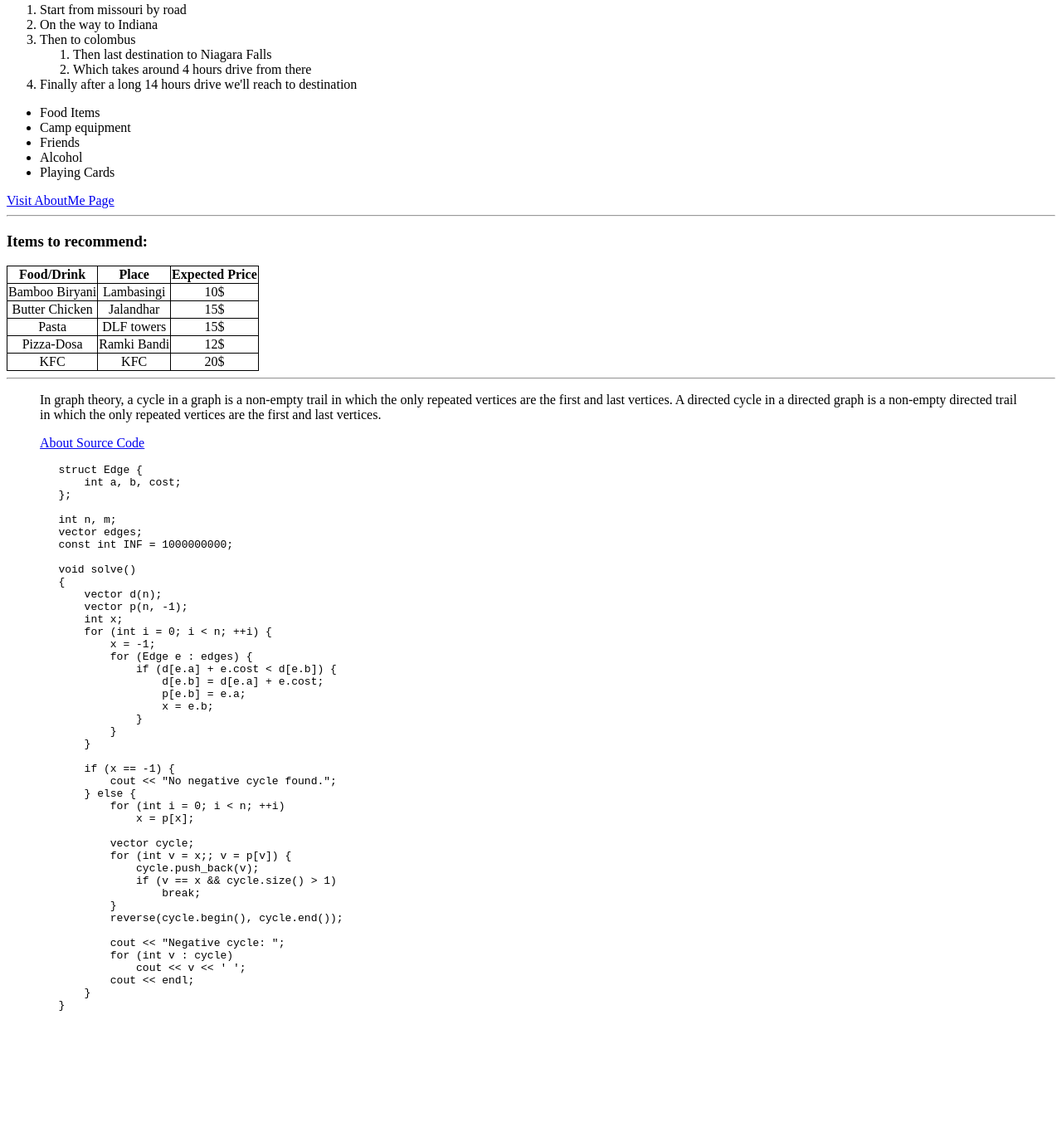
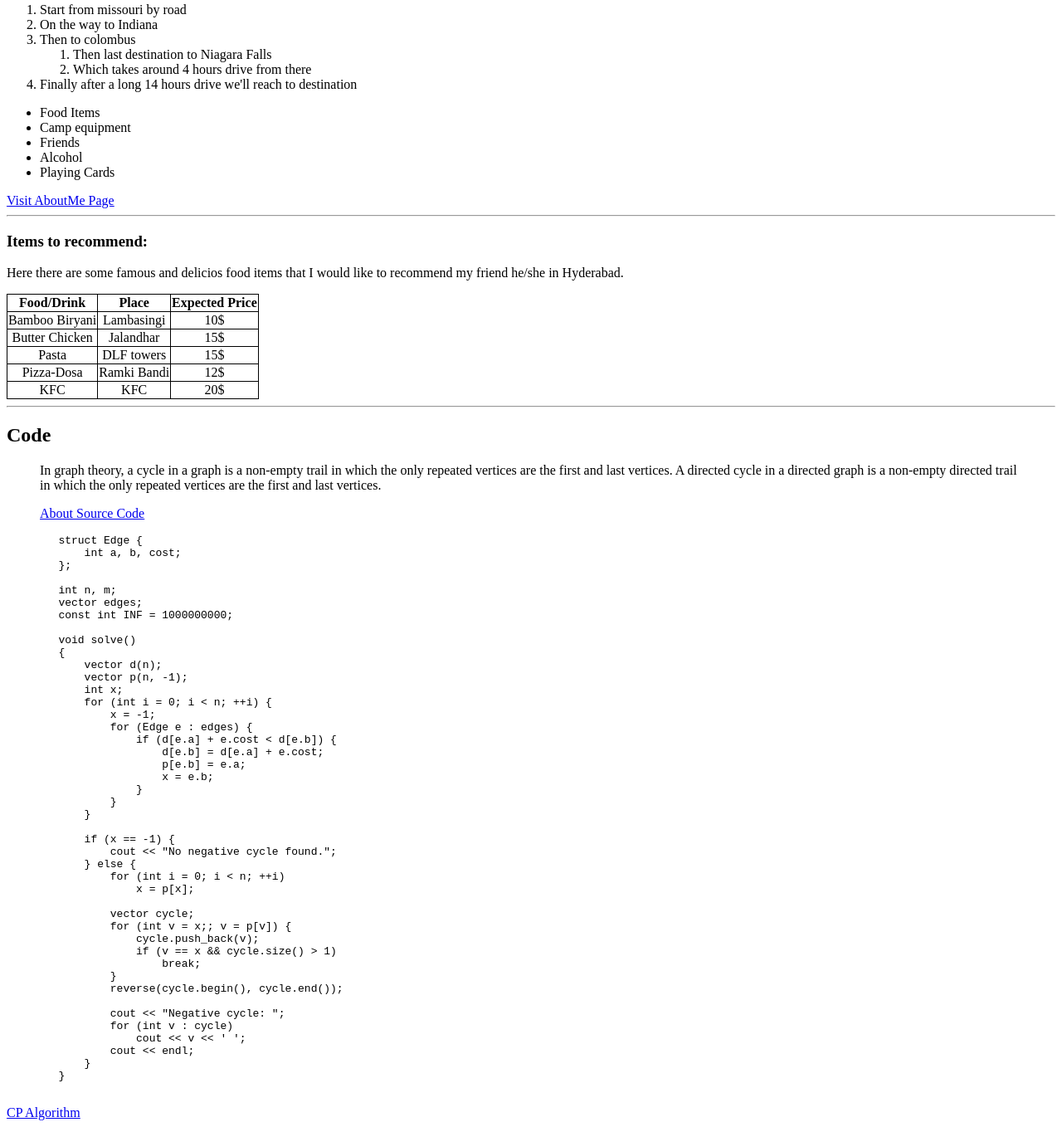
Before and after one commit to 44-563-WebApps-F21/webapps-f21-assignment-3-krish11189, a plain HTML site: page index.html in a window 1280 px wide. Shown: the part 275-1633 px from the top of the page at 83% size. Before the commit the page ends 1522 px from the top, so only its background shows below. Drawn offline with Linux system fonts and the light colour scheme.

Commit message:
Modified index file

```diff
--- a/index.html
+++ b/index.html
@@ -52,6 +52,9 @@
 
     <hr>
     <h3>Items to recommend:</h3>
+    <p>Here there are some famous and delicios food items that I would
+        like to recommend my friend he/she in Hyderabad.
+    </p>
     <table>
         <tr>
             <th>Food/Drink</th>
@@ -85,6 +88,9 @@
         </tr>
     </table>
     <hr>
+    <h2>
+        Code
+    </h2>
     <blockquote >
         <p>In graph theory, a cycle in a graph is a non-empty trail in which the only
             repeated vertices are the first and last vertices. A directed cycle in a directed
@@ -139,6 +145,7 @@
             }
         }
         </pre>
+        <a href="https://cp-algorithms.com/graph/finding-negative-cycle-in-graph.html">CP Algorithm</a>
 </body>
 
 </html>
```
